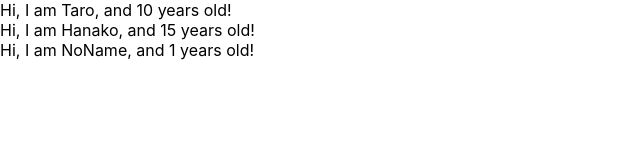
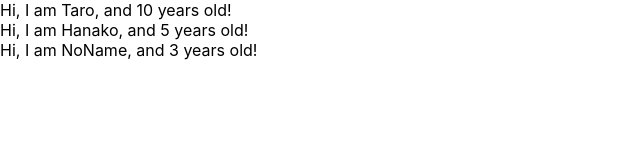
Before and after one commit to ssscsnk/udemy-react-redux-crub-application, a React (Create React App) app: page / in a window 1280 px wide. Shown: the top 160 px of the page, without its empty margins (0-640 px from the left). Built offline with nearby package versions, Linux system fonts and the light colour scheme.

Commit message:
learn prop-types

```diff
--- a/src/App.js
+++ b/src/App.js
@@ -1,10 +1,11 @@
-import React, {Component} from 'react';
+import React from 'react';
+import PropTypes from 'prop-types';
 
 const App = () => {
   const profiles = [
     {name: "Taro", age: 10 },
-    {name: "Hanako", age: 15},
-    {name: "NoName" }
+    {name: "Hanako", age: 5 },
+    {name: "NoName", age: 3 }
   ]
   return (
     <div>
@@ -21,8 +22,9 @@ const User = (props) => {
   return <div>Hi, I am {props.name}, and {props.age} years old! </div>
 }
 
-User.defaultProps = {
-  age: 1
+User.propTypes = {
+  name: PropTypes.string,
+  age: PropTypes.number.isRequired
 }
 
 export default App;
```
